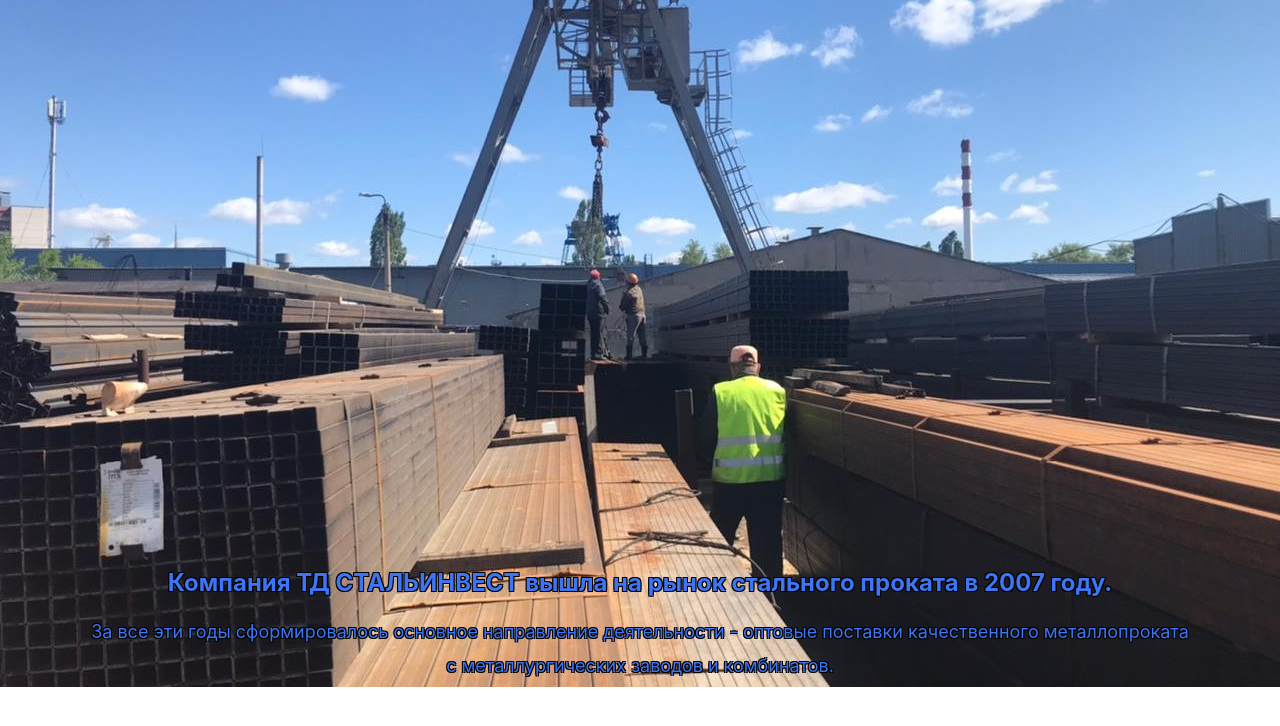
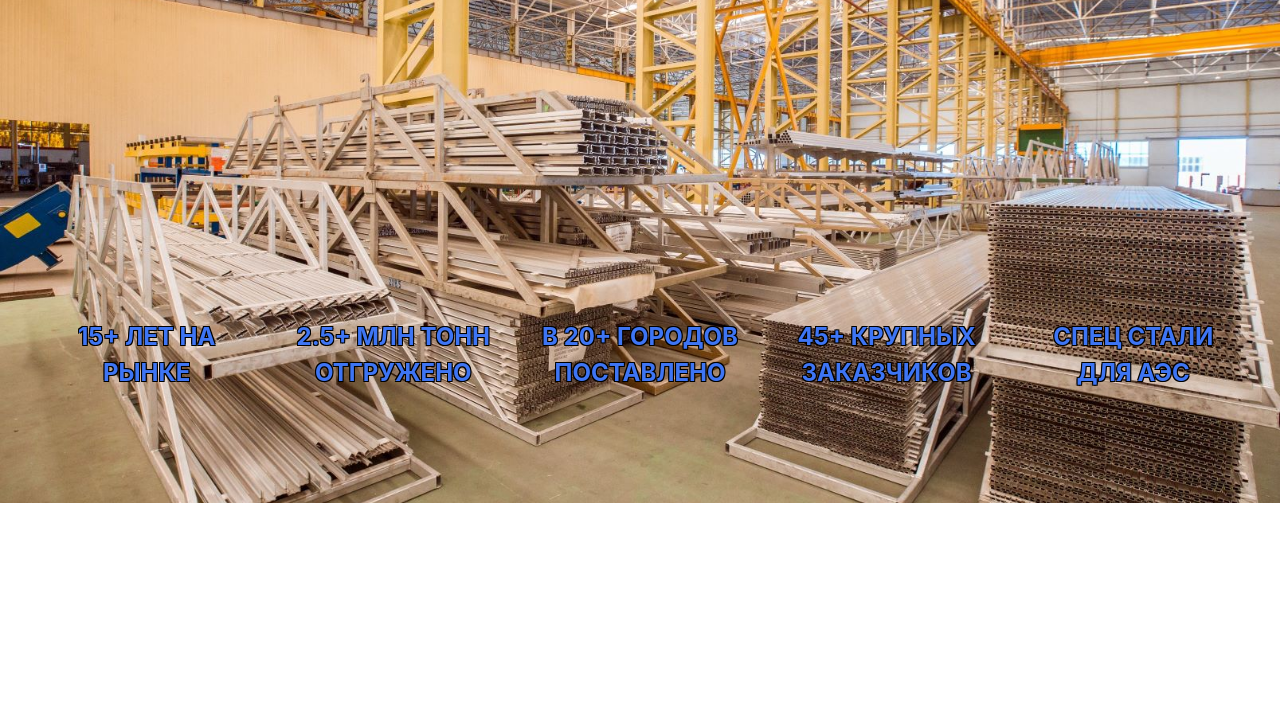
Before and after one commit to Alex-g-h/alex-metal, a React (Create React App) app: page / in a window 1280 px wide. Shown: the top 726 px of the page. Built offline with nearby package versions, Linux system fonts and the light colour scheme.

Commit message:
Next step

```diff
--- a/src/App.js
+++ b/src/App.js
@@ -15,8 +15,8 @@
     <div className="App">
       {/* <CompanyPart /> */} {/* // [+] */}
       {/* <ActionsPart /> */} {/* // [+] */}
-      <InfoPart />
-      {/* <AchievementsPart /> */}
+      {/* <InfoPart /> */}
+      <AchievementsPart />
       {/* <ProductsPart /> */}
       {/* <PartnersPart /> */}
       {/* <FormPart /> // old comment*/}
```
